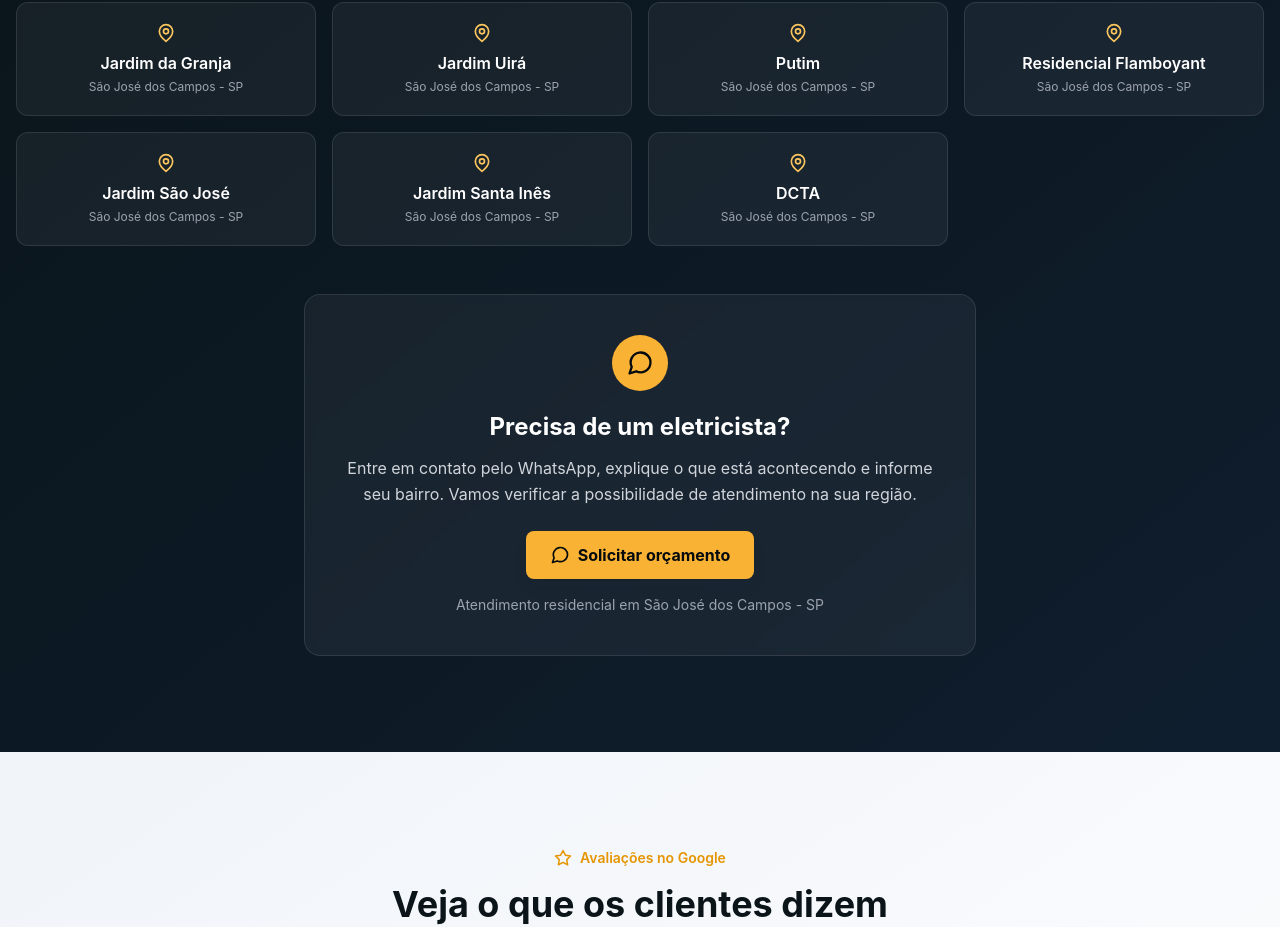
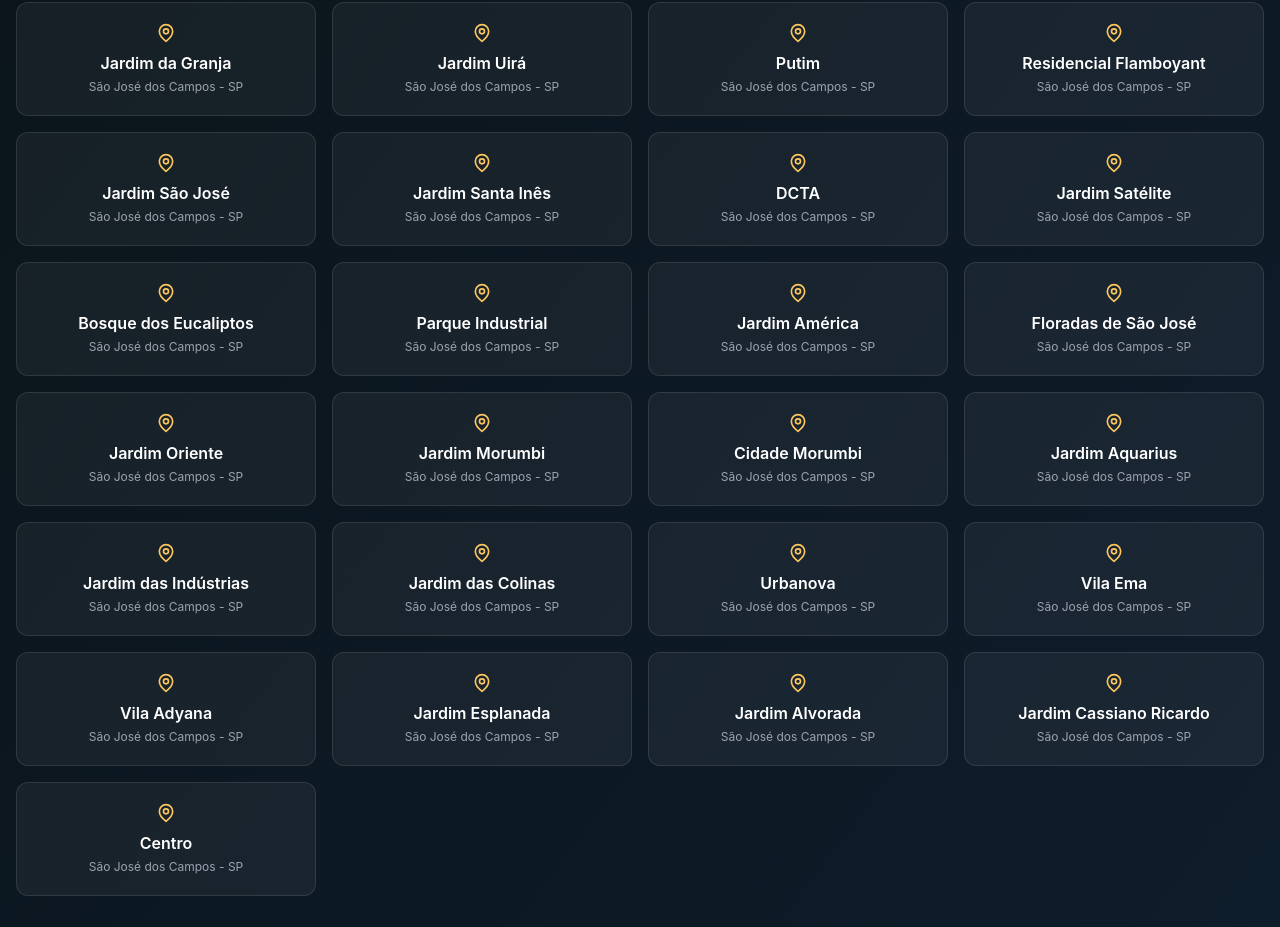
Before and after one commit to jeanlucassolutions/site-institucional, a Next.js app: page / in a window 1280 px wide. Shown: the part 4762-5689 px from the top of the page. Built offline with nearby package versions, Linux system fonts and the light colour scheme; no server answers.

Commit message:
Expand service areas in ServiceArea component
Added additional service areas to the regions list.

```diff
--- a/src/components/ServiceArea.tsx
+++ b/src/components/ServiceArea.tsx
@@ -12,6 +12,24 @@ const ServiceArea = () => {
   'Jardim São José',
   'Jardim Santa Inês',
   'DCTA',
+  'Jardim Satélite',
+  'Bosque dos Eucaliptos',
+  'Parque Industrial',
+  'Jardim América',
+  'Floradas de São José',
+  'Jardim Oriente',
+  'Jardim Morumbi',
+  'Cidade Morumbi',
+  'Jardim Aquarius',
+  'Jardim das Indústrias',
+  'Jardim das Colinas',
+  'Urbanova',
+  'Vila Ema',
+  'Vila Adyana',
+  'Jardim Esplanada',
+  'Jardim Alvorada',
+  'Jardim Cassiano Ricardo',
+  'Centro',
 ]
 
   return (
```
Lines whose indentation alone changed are shown as unchanged.
